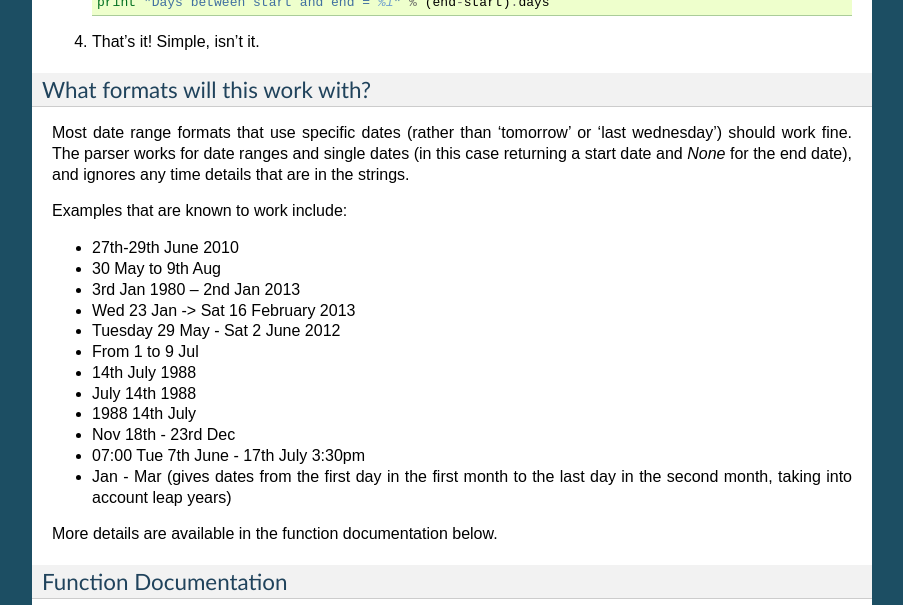
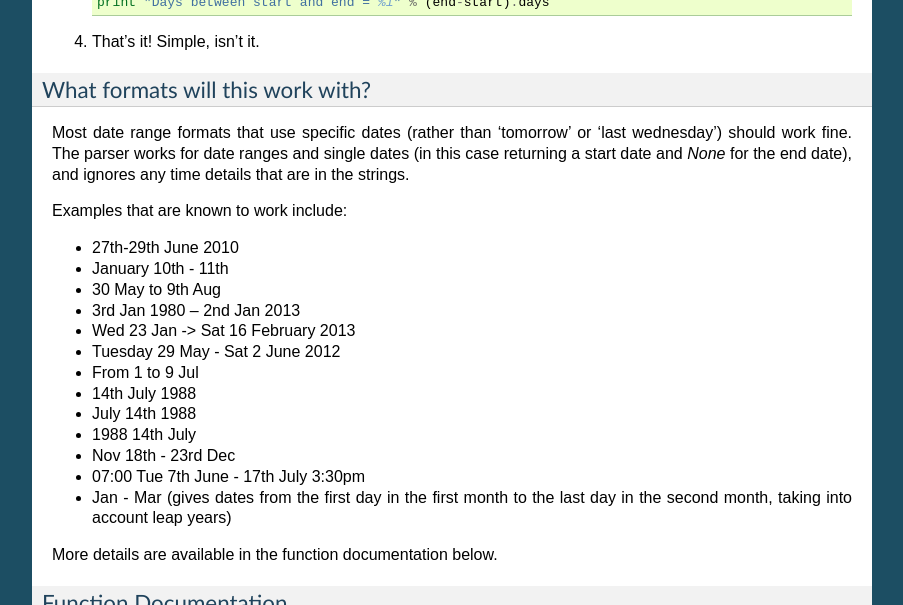
Before and after one commit to robintw/daterangeparser, a Sphinx documentation site: the page built from docs/index.rst, in a window 1280 px wide and 900 px high, scrolled down 814 px, cut to the strip 0-605 px from the top of the window. Shown: the whole strip, without its empty margins (198-1101 px from the left). Built offline with Sphinx 7.4.7, drawn with Linux system fonts in a browser that asks for light colours.

Commit message:
Added documentation for new format support

```diff
--- a/docs/index.rst
+++ b/docs/index.rst
@@ -43,6 +43,7 @@ Most date range formats that use specific dates (rather than 'tomorrow' or 'last
 Examples that are known to work include:
 
 - 27th-29th June 2010
+- January 10th - 11th
 - 30 May to 9th Aug
 - 3rd Jan 1980 -- 2nd Jan 2013
 - Wed 23 Jan -> Sat 16 February 2013
```
